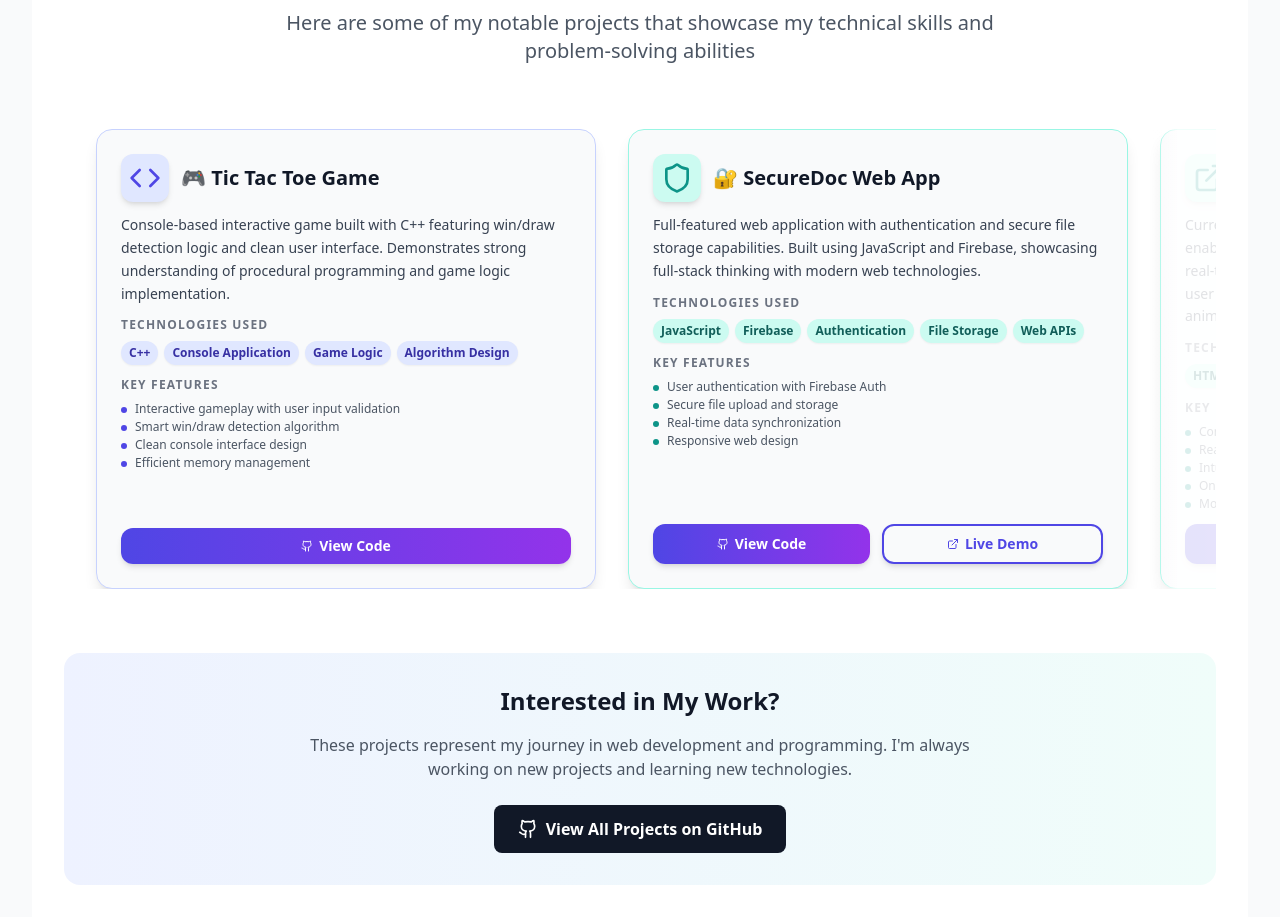
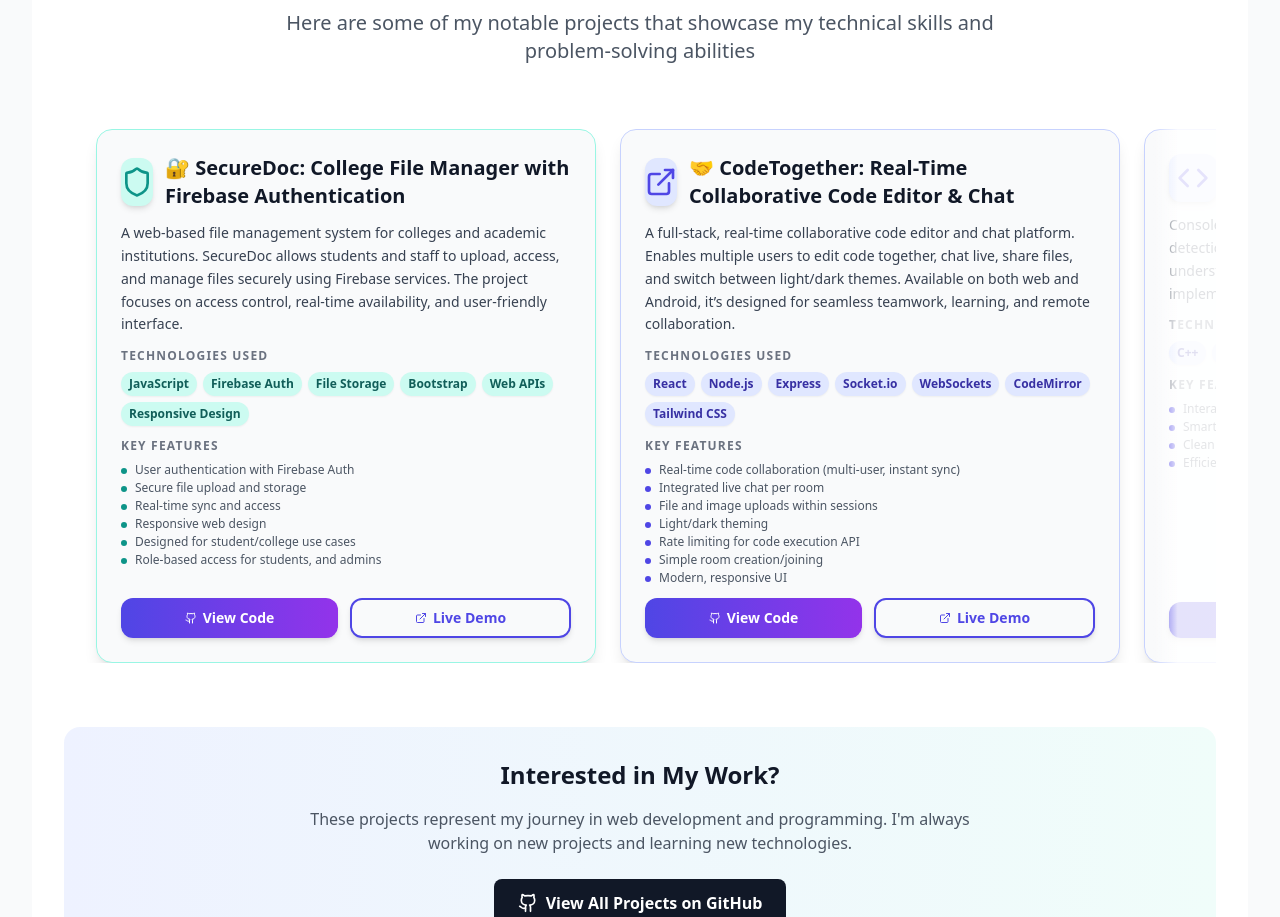
Before and after one commit to somnathbk62/portfolio-website, a React (Vite) app: page / in a window 1280 px wide. Shown: the part 2900-3817 px from the top of the page. Built offline with nearby package versions, Linux system fonts and the light colour scheme.

Commit message:
adding new project.

```diff
--- a/src/components/Projects.tsx
+++ b/src/components/Projects.tsx
@@ -19,6 +19,57 @@ const Projects = () => {
 
   const projects = [
     {
+      title: "🔐 SecureDoc: College File Manager with Firebase Authentication ",
+      description:
+        "A web-based file management system for colleges and academic institutions. SecureDoc allows students and staff to upload, access, and manage files securely using Firebase services. The project focuses on access control, real-time availability, and user-friendly interface.",
+      technologies: [
+        "JavaScript",
+        "Firebase Auth",
+        "File Storage",
+        "Bootstrap",
+        "Web APIs",
+        "Responsive Design",
+      ],
+      features: [
+        "User authentication with Firebase Auth",
+        "Secure file upload and storage",
+        "Real-time sync and access",
+        "Responsive web design",
+        "Designed for student/college use cases",
+        "Role-based access for students, and admins",
+      ],
+      icon: <Shield className="w-8 h-8" />,
+      color: "teal",
+      github: "https://github.com/somnathbk62/projects/tree/main/securedocs",
+      demo: "https://securefileshub.netlify.app/",
+    },
+    {
+      title: "🤝 CodeTogether: Real-Time Collaborative Code Editor & Chat",
+      description:
+        "A full-stack, real-time collaborative code editor and chat platform. Enables multiple users to edit code together, chat live, share files, and switch between light/dark themes. Available on both web and Android, it’s designed for seamless teamwork, learning, and remote collaboration.",
+        technologies: [
+          "React",
+          "Node.js",
+          "Express",
+          "Socket.io",
+          "WebSockets",
+          "CodeMirror",
+          "Tailwind CSS",
+        ],
+      features: [
+        "Real-time code collaboration (multi-user, instant sync)",
+        "Integrated live chat per room",
+        "File and image uploads within sessions",
+        "Light/dark theming",
+        "Rate limiting for code execution API",
+        "Simple room creation/joining",
+        "Modern, responsive UI"
+      ],
+      icon: <ExternalLink className="w-8 h-8" />, // Using ExternalLink for demo/project
+      color: "indigo", // Reusing indigo for visual variety
+      github: "https://github.com/somnathbk62/code_together",
+      demo: "https://codewith-us.netlify.app/"
+    },{
       title: "🎮 Tic Tac Toe Game",
       description:
         "Console-based interactive game built with C++ featuring win/draw detection logic and clean user interface. Demonstrates strong understanding of procedural programming and game logic implementation.",
@@ -38,30 +89,7 @@ const Projects = () => {
       color: "indigo",
       github:
         "https://github.com/somnathbk62/projects/tree/main/tic-tac-toe-game",
-    },
-    {
-      title: "🔐 SecureDoc Web App",
-      description:
-        "Full-featured web application with authentication and secure file storage capabilities. Built using JavaScript and Firebase, showcasing full-stack thinking with modern web technologies.",
-      technologies: [
-        "JavaScript",
-        "Firebase",
-        "Authentication",
-        "File Storage",
-        "Web APIs",
-      ],
-      features: [
-        "User authentication with Firebase Auth",
-        "Secure file upload and storage",
-        "Real-time data synchronization",
-        "Responsive web design",
-      ],
-      icon: <Shield className="w-8 h-8" />,
-      color: "teal",
-      github: "https://github.com/somnathbk62/projects/tree/main/securedocs",
-      demo: "https://securefileshub.netlify.app/",
-    },
-    {
+    },{
       title: "💱 Currency Converter",
       description:
         "Currency Converter is a modern, web-based application that enables users to convert between over 150 world currencies using real-time exchange rates. The project is designed with a focus on user experience, featuring a clean, responsive interface and smooth animations.",
@@ -121,7 +149,7 @@ const Projects = () => {
             className="overflow-x-auto scrollbar-hide"
             style={{ WebkitOverflowScrolling: "touch" }}
           >
-            <div className="flex gap-8 px-4 md:px-8 snap-x snap-mandatory scroll-smooth w-max">
+            <div className="flex gap-6 px-4 md:px-8 snap-x snap-mandatory scroll-smooth w-max">
               {projects.map((project, index) => {
                 const colors = getColorClasses(project.color);
                 return (
```
Also changed, not shown: index.html (+10 -10 lines).
